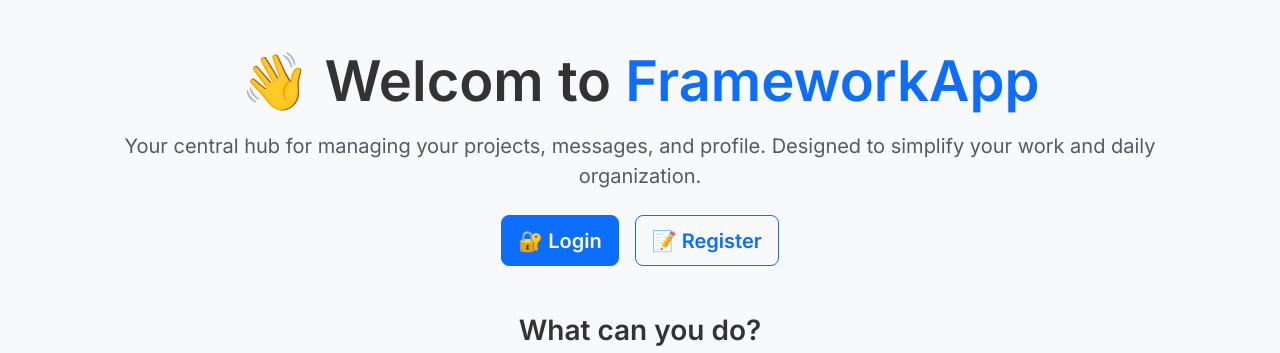
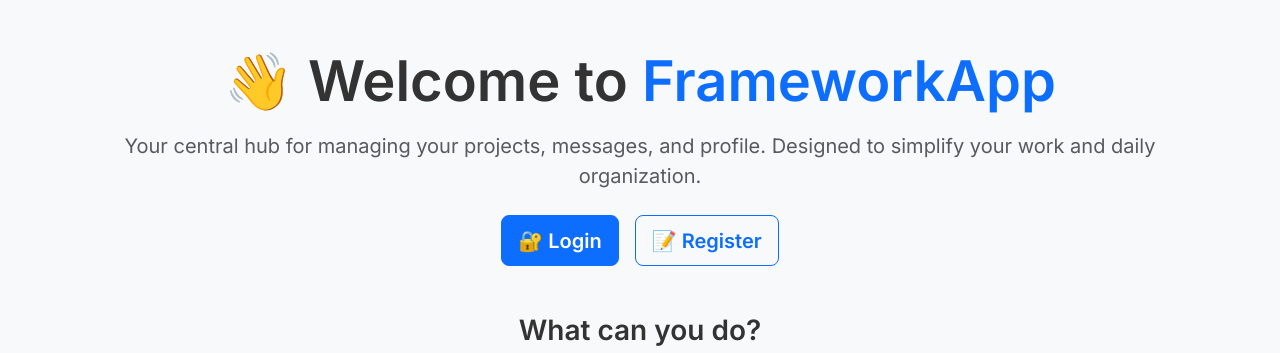
Before and after one commit to sebastian-elbacho/frameworksAssignment, a Django app: page / in a window 1280 px wide. Shown: the part 67-420 px from the top of the page. Run offline with Django 5.2, Linux system fonts and the light colour scheme.

Commit message:
typo fixed

```diff
--- a/teams/templates/teams/home.html
+++ b/teams/templates/teams/home.html
@@ -8,7 +8,7 @@
 
     <!-- Sekcja nagłówka -->
     <h1 class="display-4 fw-bold mb-3">
-        👋 Welcom to  <span class="text-primary">FrameworkApp</span>
+        👋 Welcome to  <span class="text-primary">FrameworkApp</span>
     </h1>
     <p class="lead text-muted mb-4">
        Your central hub for managing your projects, messages, and profile. Designed to simplify your work and daily organization.
```
